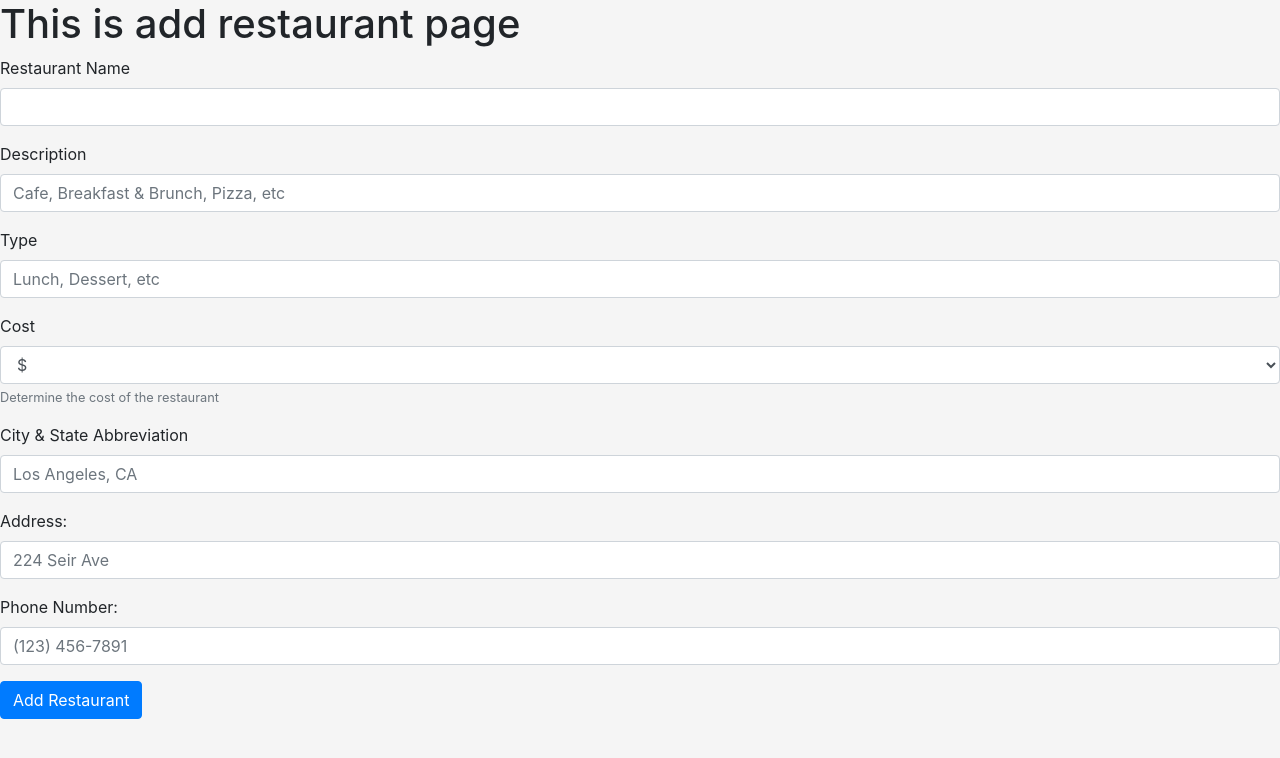
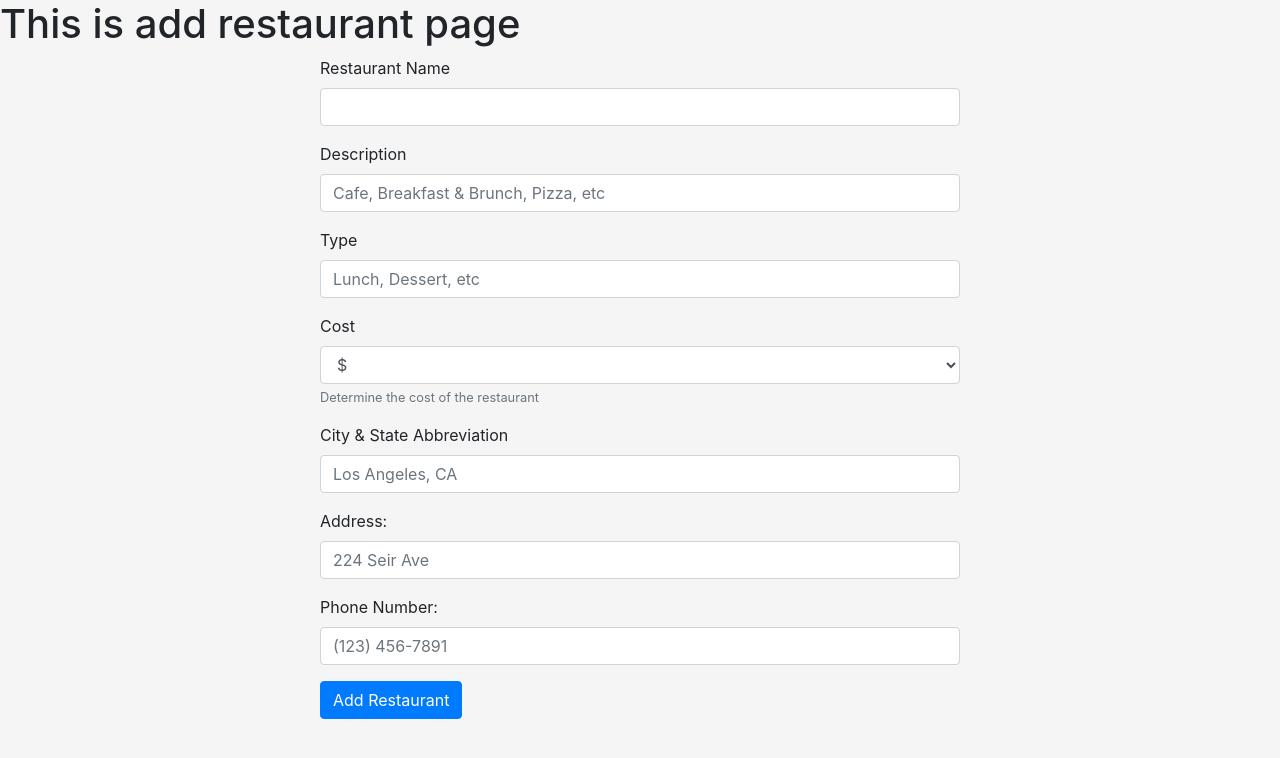
Before and after one commit to pascuas/project4-foodie, a React (Create React App) app in the folder foodie/: page /add/your/restaurant in a window 1280 px wide. Shown: the top 758 px of the page. Built offline with nearby package versions, Linux system fonts and the light colour scheme; no server answers.

Commit message:
styled add restaurant page for responsiveness

```diff
--- a/foodie/src/components/AddRestaurant.js
+++ b/foodie/src/components/AddRestaurant.js
@@ -3,6 +3,7 @@ import {createRes} from '../services/api-helper'
 import {Link} from 'react-router-dom'
 import Form from 'react-bootstrap/Form'
 import Button from 'react-bootstrap/Button'
+import '../css/addRestaurant.css'
 
 function AddRestaurant() {
     const [name, setName] = useState('')
--- /dev/null
+++ b/foodie/src/css/addRestaurant.css
@@ -0,0 +1,26 @@
+.form-group {
+    margin: 0 2rem 1rem;
+}
+
+.btn {
+    margin: 0 2rem 1rem;
+}
+
+@media(min-width: 768px) {
+    .form-group {
+        margin: 0 6rem 1rem;
+    }
+
+    .btn {
+        margin: 0 6rem 1rem;
+    }
+}
+
+@media(min-width: 1024px) {
+    .form-group {
+        margin: 0 20rem 1rem;
+    }
+    .btn {
+        margin: 0 20rem 1rem;
+    }
+}
```
